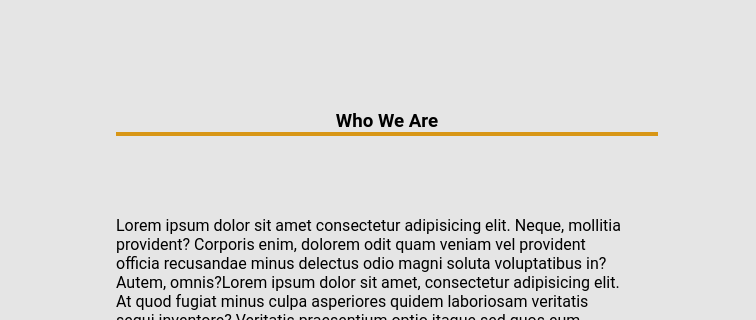
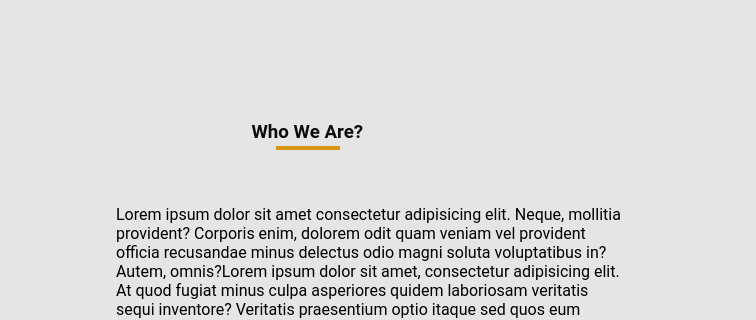
Before and after one commit to Roseoketch/Kode-Camp-Project, a plain HTML site: page index.html in a window 1280 px wide. Shown: the part 204-524 px from the top of the page, 524-1280 px from the left. Drawn offline with Linux system fonts and the light colour scheme.

Commit message:
Styling the yellow border

```diff
--- a/css/index.css
+++ b/css/index.css
@@ -20,11 +20,26 @@ h1{
 }
 
 .intro > #desc > h3{
-    text-align: center;
-    border-bottom: 4px solid #D89616;
-    border-width: 50;
-    margin-bottom: 80px;
+    margin-left: 25%;
+    margin-bottom: 50px;
+    line-height: 45px;
+    color: #0D0C0C;
+
 }
+
+.intro>#desc>h3:after{
+    content: "";
+    align-content: center;
+    position: absolute;
+    width: 60px;
+    height: 0px;
+    left: 62.5%;
+    top: 350px;
+
+    border: 2px solid #D89616;
+}
+
+
 
 .intro > #desc >p{
     height: 168px;
--- a/index.html
+++ b/index.html
@@ -15,7 +15,7 @@
         </div>
 
         <div id="desc">
-            <h3>Who We Are</h3>
+            <h3>Who We Are?</h3>
             <p>Lorem ipsum dolor sit amet consectetur adipisicing elit. Neque, mollitia provident? Corporis enim, dolorem odit quam veniam vel provident officia recusandae minus delectus odio magni soluta voluptatibus in? Autem, omnis?Lorem ipsum dolor sit amet, consectetur adipisicing elit. At quod fugiat minus culpa asperiores quidem laboriosam veritatis sequi inventore? Veritatis praesentium optio itaque sed quos eum cupiditate qui enim incidunt. Lorem ipsum dolor sit amet consectetur adipisicing elit. Dicta dignissimos expedita eveniet molestiae obcaecati odit maxime nostrum minus placeat exercitationem impedit, provident et, cupiditate maiores quibusdam, a blanditiis nobis neque?</p>
 
             <p>Lorem, ipsum dolor sit amet consectetur adipisicing elit. Dolorum ducimus earum molestiae sed. In ipsam nostrum aspernatur, cum qui culpa consectetur fugit, hic tenetur dolor maiores expedita quod eligendi eaque! Lorem ipsum dolor, sit amet consectetur adipisicing elit. Tempore, vel omnis similique corporis rerum, illum repellendus labore architecto vitae temporibus eum harum, non laudantium repudiandae! Debitis explicabo cum ut eos?Lorem ipsum dolor sit amet consectetur adipisicing elit. Nemo fuga dolorem tenetur minima voluptatibus inventore eaque quibusdam rem ducimus earum aspernatur ab iure, beatae sapiente omnis assumenda, corrupti hic debitis.</p>
```
